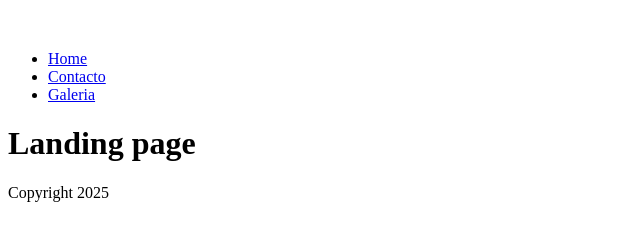
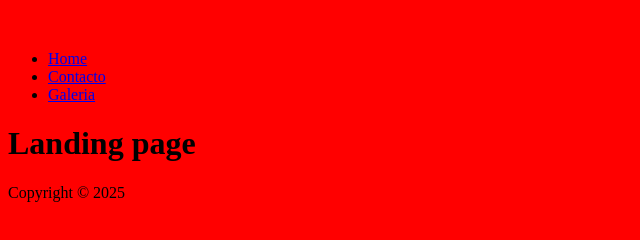
Before and after one commit to JR-289/proyecto2_gitremoto, a plain HTML site: page index.html in a window 1280 px wide. Shown: the whole page, without its empty margins (0-640 px from the left). Drawn offline with Linux system fonts and the light colour scheme.

Commit message:
color de fondo rojo

```diff
--- a/css/style.css
+++ b/css/style.css
@@ -0,0 +1,3 @@
+body {
+    background-color: red;
+}
--- a/index.html
+++ b/index.html
@@ -25,7 +25,7 @@
         <h1>Landing page</h1>
     </main>
     <footer>
-        Copyright 2025
+        Copyright &copy 2025
     </footer>
 </body>
 </html>
```
